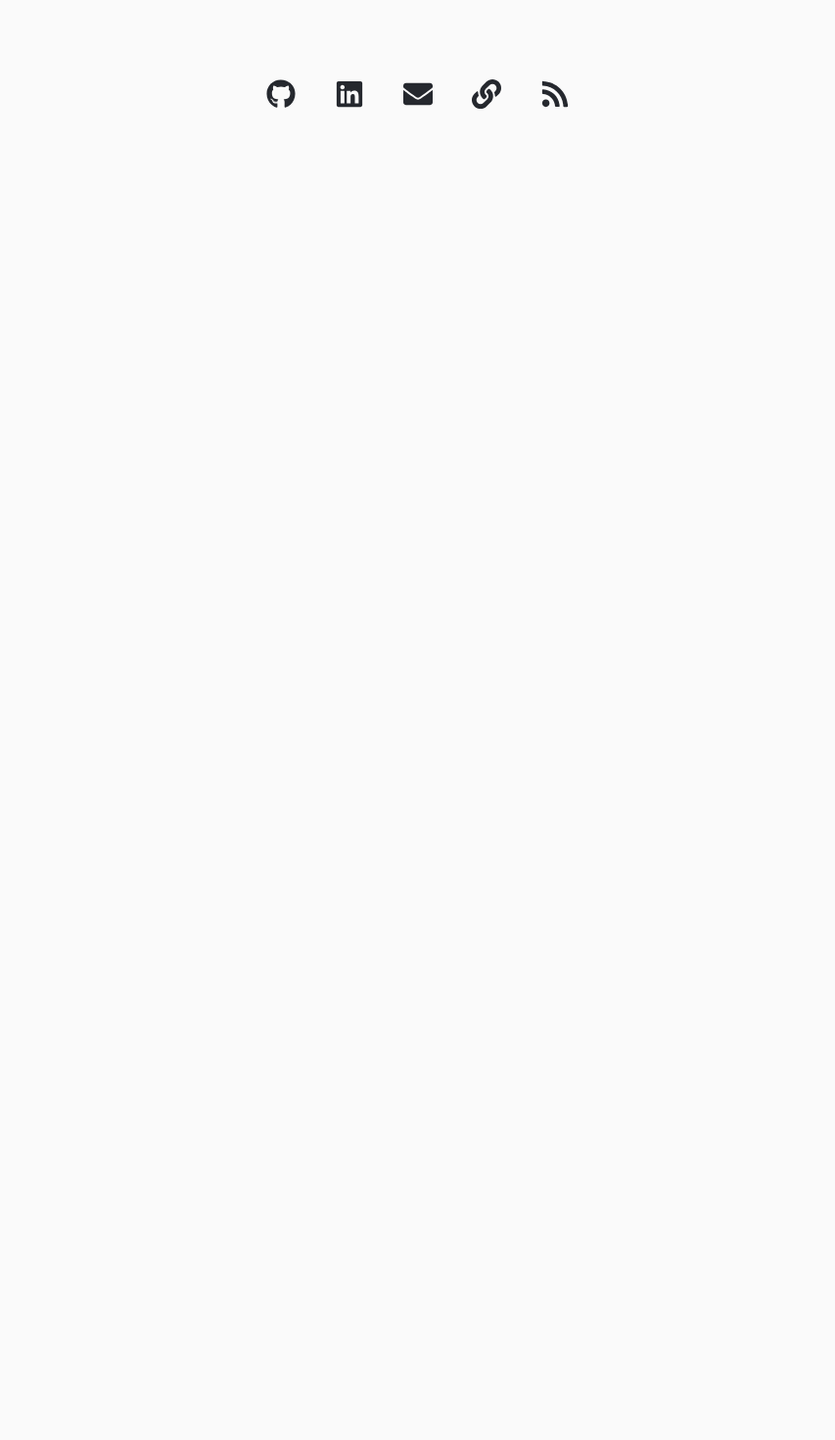
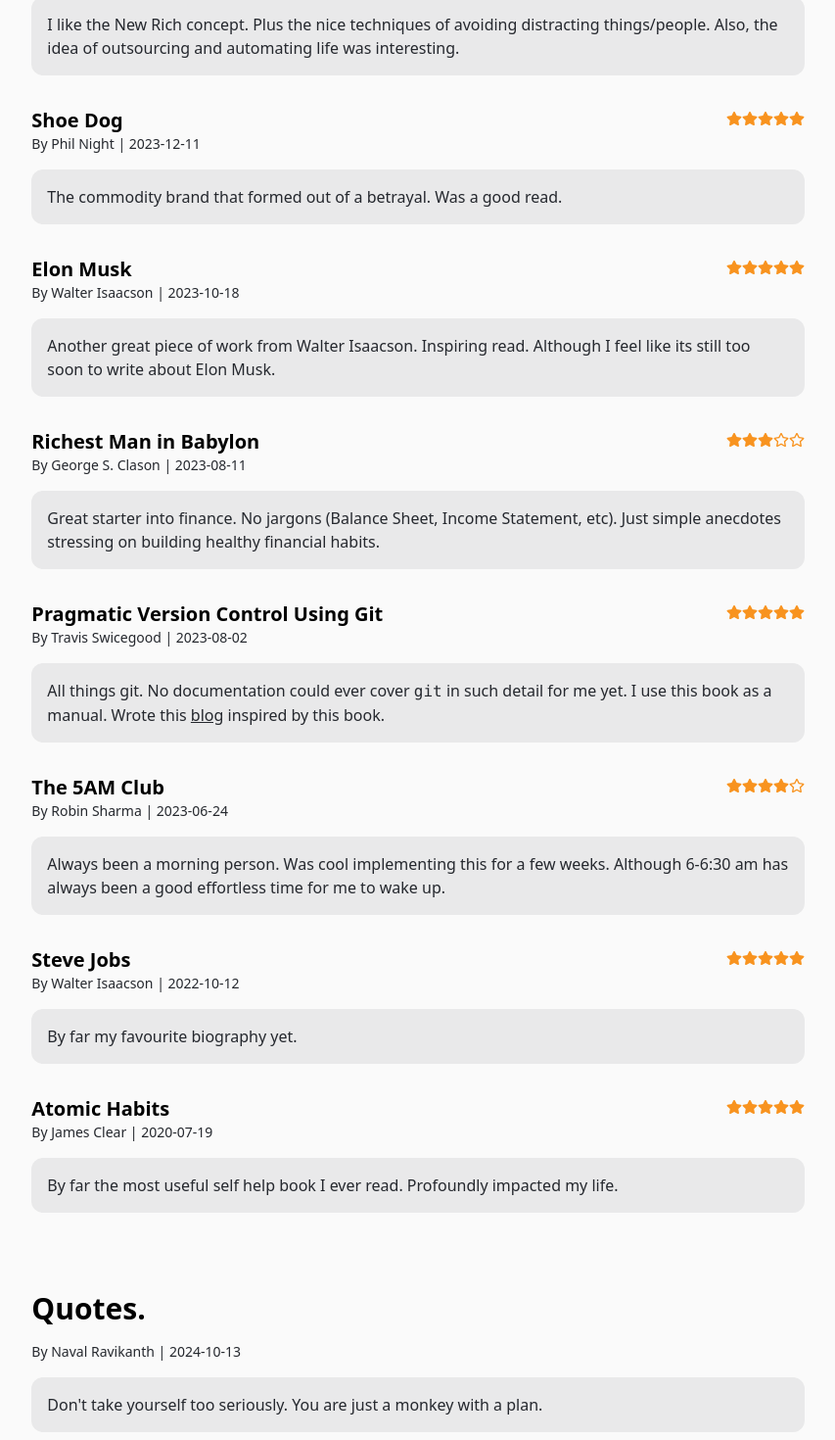
Before and after one commit to vgnshiyer/vgnshiyer.github.io, a Next.js app: page /inspiration in a window 1280 px wide. Before the commit this address had no page. Shown: the part 911-2381 px from the top of the page at 98% size, without its empty margins (213-1066 px from the left). Before the commit the page ends 1158 px from the top, so only its background shows below. Built offline with nearby package versions, Linux system fonts and the light colour scheme.

Commit message:
feat: new page (inspirations)

```diff
--- /dev/null
+++ b/app/inspiration/page.tsx
@@ -0,0 +1,49 @@
+import getYamlData from "@/helpers/getYamlData";
+import React from "react";
+import { InspirationData } from "@/types/InspirationData";
+import BookReview from "@/components/BookReview";
+import Quote from "@/components/Quote";
+
+const Inspiration = () => {
+  const categories: InspirationData = getYamlData(
+    "inspiration"
+  ) as InspirationData;
+  for (let category in categories) {
+    if (categories.hasOwnProperty(category)) {
+      categories[category].inspirations.sort((a, b) => {
+        const dateA = a.date ? new Date(a.date).getTime() : 0;
+        const dateB = b.date ? new Date(b.date).getTime() : 0;
+        return dateB - dateA;
+      });
+    }
+  }
+
+  return (
+    <>
+      {categories &&
+        Object.entries(categories).map(([category, data], index) => (
+          <div
+            key={index}
+            className="mt-12 grid grid-cols-1 gap-4 sm:mx-8 md:mt-16 lg:mt-20 2xl:mt-24"
+          >
+            <h1 className="text-3xl font-bold text-black dark:text-white">
+              {category}.
+            </h1>
+            {data.inspirations.map(
+              (inspiration: any, index: React.Key | null | undefined) => {
+                if (category === "Books") {
+                  return <BookReview key={index} review={inspiration} />;
+                } else if (category === "Quotes") {
+                  return <Quote key={index} quote={inspiration} />;
+                } else {
+                  return null;
+                }
+              }
+            )}
+          </div>
+        ))}
+    </>
+  );
+};
+
+export default Inspiration;
--- a/app/reviews/page.tsx
+++ /dev/null
@@ -1,32 +0,0 @@
-import Review from "@/components/Review";
-import getYamlData from "@/helpers/getYamlData";
-import React from "react";
-import { ReviewData } from "@/types/ReviewData";
-
-const Reviews = () => {
-  const reviewsData: ReviewData = getYamlData("reviews") as ReviewData;
-  for (let category in reviewsData) {
-    reviewsData[category].reviews.sort((a: any, b: any) => {
-      return new Date(b.date).getTime() - new Date(a.date).getTime();
-    });
-  }
-
-  return (
-    <>
-    {reviewsData && Object.entries(reviewsData).map(([category, data], index) => (
-      <div key={index} className="mt-12 grid grid-cols-1 gap-4 sm:mx-8 md:mt-16 lg:mt-20 2xl:mt-24">
-        <h1 className="text-3xl font-bold text-black dark:text-white">
-          {category}.
-        </h1>
-        {
-          data.reviews.map((review: any, index: React.Key | null | undefined) => (
-            <Review key={index} review={review} />
-          ))
-        }
-      </div>
-    ))}
-    </>
-  );
-};
-
-export default Reviews;
--- a/components/Review.tsx
+++ b/components/BookReview.tsx
@@ -1,12 +1,9 @@
-import React from "react";
-import { FaStar, FaRegStar } from "react-icons/fa";
+import { FaRegStar, FaStar } from "react-icons/fa";
 import getMarkdown from "./MarkdownText";
 
-const Review = ({ review }: { review: any }) => {
+const BookReview = ({ review }: { review: any }) => {
   const bookTitle = review.title;
-  const lineTwo = `${review.author ? "By " + review.author + " | " : ""}${
-    review.date
-  }`;
+  const by = `${review.author ? "By " + review.author + " | " : ""}${review.date}`;
   const stars = [];
   for (let i = 0; i < 5; i++) {
     if (i < review.rating)
@@ -34,7 +31,7 @@
         <div className="flex mt-1">{stars}</div>
       </div>
       <p className="text-sm text-tertiary-light dark:text-tertiary-dark">
-        {lineTwo}
+        {by}
       </p>
       <p className="bg-semi-light dark:bg-semi-dark rounded-xl p-4 text-tertiary-light dark:text-tertiary-dark mt-4">
         {getMarkdown({ data: review.review })}
@@ -43,4 +40,4 @@
   );
 };
 
-export default Review;
+export default BookReview;
--- a/components/Navbar.tsx
+++ b/components/Navbar.tsx
@@ -79,6 +79,7 @@
   const links = [
     { href: "/posts", text: "Posts" },
     { href: "/about", text: "Readme" },
+    { href: "/inspiration", text: "Inspiration" },
   ];
 
   return (
--- /dev/null
+++ b/components/Quote.tsx
@@ -0,0 +1,17 @@
+const Quote = ({ quote }: { quote: any }) => {
+  const quoteText = quote.text;
+  const by = `${quote.author ? "By " + quote.author + " | " : ""}${quote.date}`
+
+  return (
+    <div>
+      <p className="text-sm text-tertiary-light dark:text-tertiary-dark">
+        {by}
+      </p>
+      <p className="bg-semi-light dark:bg-semi-dark rounded-xl p-4 text-tertiary-light dark:text-tertiary-dark mt-4">
+        {quoteText}
+      </p>
+    </div>
+  )
+};
+
+export default Quote;
--- a/public/reviews.yml
+++ b/public/inspiration.yml
@@ -1,5 +1,5 @@
 Books:
-  reviews:
+  inspirations:
     - date: "2023-06-24"
       rating: 4
       title: "The 5AM Club"
@@ -72,6 +72,12 @@
       author: "Napolean Hill"
       review: "Always brings me in a different state of mind when I read this."
 
+Quotes:
+  inspirations:
+    - date: "2024-10-13"
+      author: "Naval Ravikanth"
+      text: "Don't take yourself too seriously. You are just a monkey with a plan."
+
 # Movies & TV Shows:
 #   reviews:
 #     - date: "2024-03-21"
--- /dev/null
+++ b/types/InspirationData.ts
@@ -0,0 +1,11 @@
+export interface InspirationData {
+    [category: string]: {
+        inspirations: {
+            date?: string;
+            title?: string;
+            author?: string;
+            review?: string;
+            text?: string;
+        }[];
+    };
+}
```
Also changed, not shown: types/ReviewData.ts (deleted, +0 -10 lines), public/readme.md, 1 other file (tests, documents, lock files or other folders).
